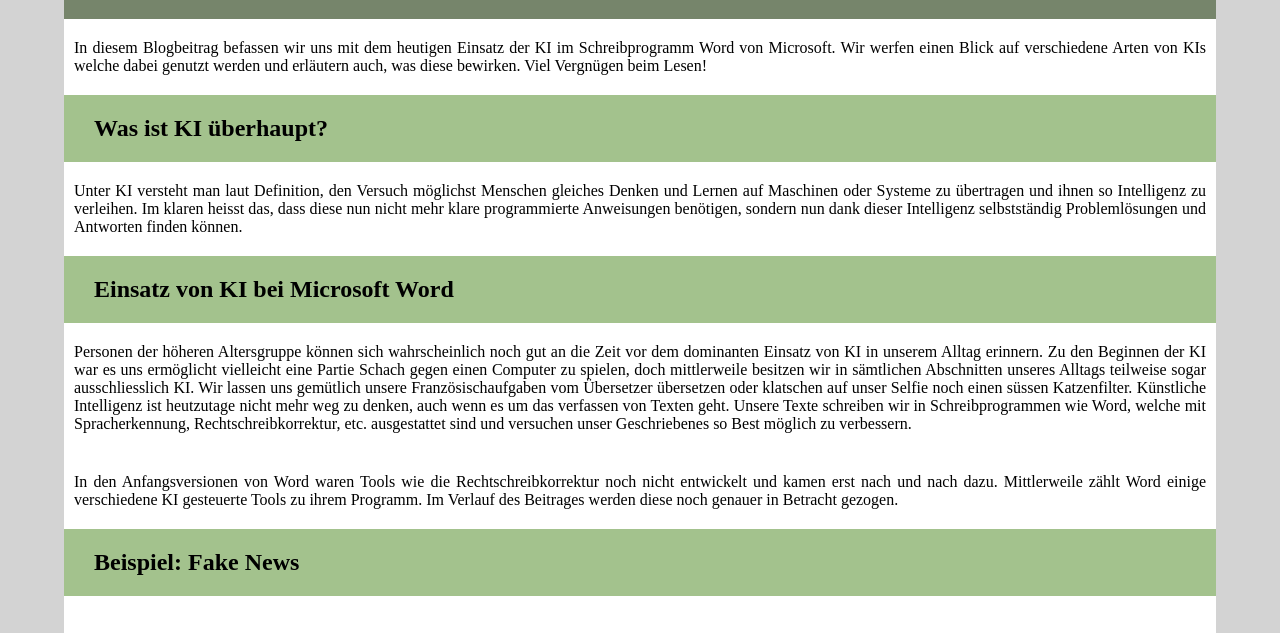
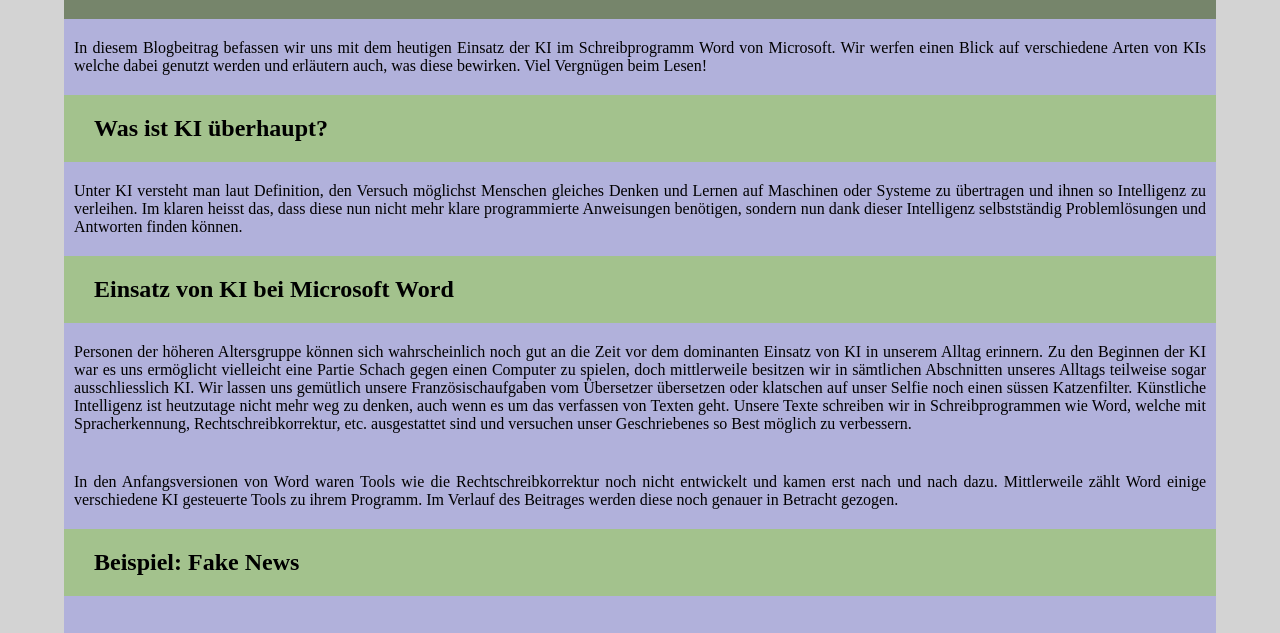
Before and after one commit to cedricgeissmann/ki-blog-2022-2mz, a plain HTML site: page index.html in a window 1280 px wide. Shown: the part 98-731 px from the top of the page. Drawn offline with Linux system fonts and the light colour scheme.

Commit message:
schliff schliff

```diff
--- a/style.css
+++ b/style.css
@@ -30,7 +30,7 @@ section {
 }
 
 section > p {
-    background-color: white;
+    background-color: rgb(177, 177, 219);
     padding: 20px 10px;
     margin: 0;
     text-align: justify;
```
